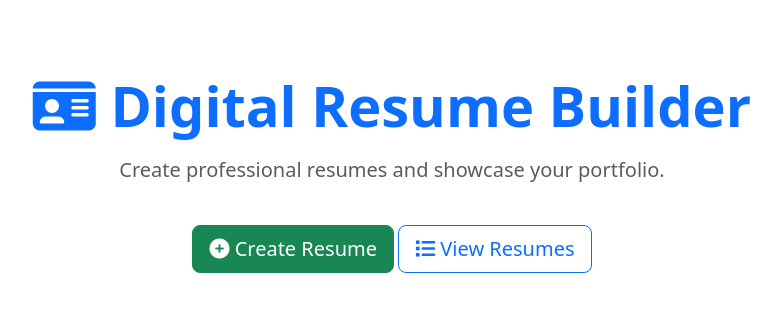
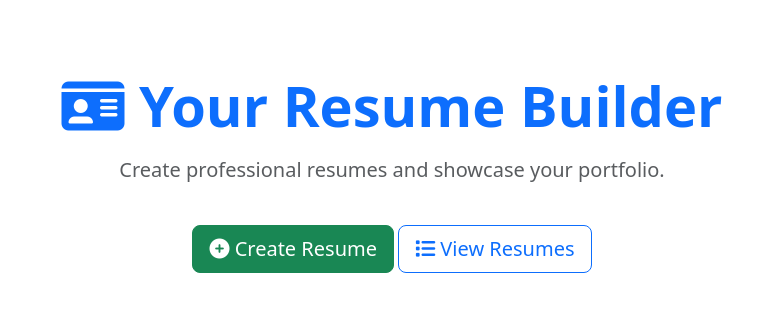
Before and after one commit to x18198988/devops_app, a Flask app: page / in a window 1280 px wide. Shown: the top 312 px of the page, without its empty margins (248-1029 px from the left). Run offline with Flask 3, Linux system fonts and the light colour scheme.

Commit message:
Changes in home.html

```diff
--- a/templates/home.html
+++ b/templates/home.html
@@ -1,7 +1,7 @@
 {% extends 'base.html' %}
 {% block content %}
 <div class="text-center py-5">
-    <h1 class="display-4 fw-bold text-primary"><i class="fas fa-id-card"></i> Digital Resume Builder</h1>
+    <h1 class="display-4 fw-bold text-primary"><i class="fas fa-id-card"></i> Your Resume Builder</h1>
     <p class="lead mt-3 text-muted">Create professional resumes and showcase your portfolio.</p>
     <a href="{{ url_for('add_resume') }}" class="btn btn-success btn-lg mt-4"><i class="fas fa-plus-circle"></i> Create Resume</a>
     <a href="{{ url_for('index') }}" class="btn btn-outline-primary btn-lg mt-4"><i class="fas fa-list"></i> View Resumes</a>
```
